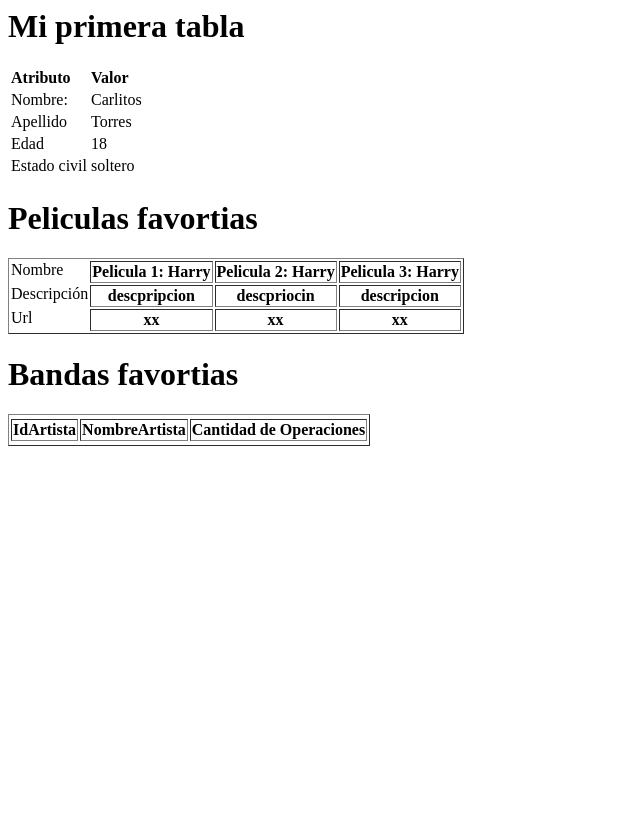
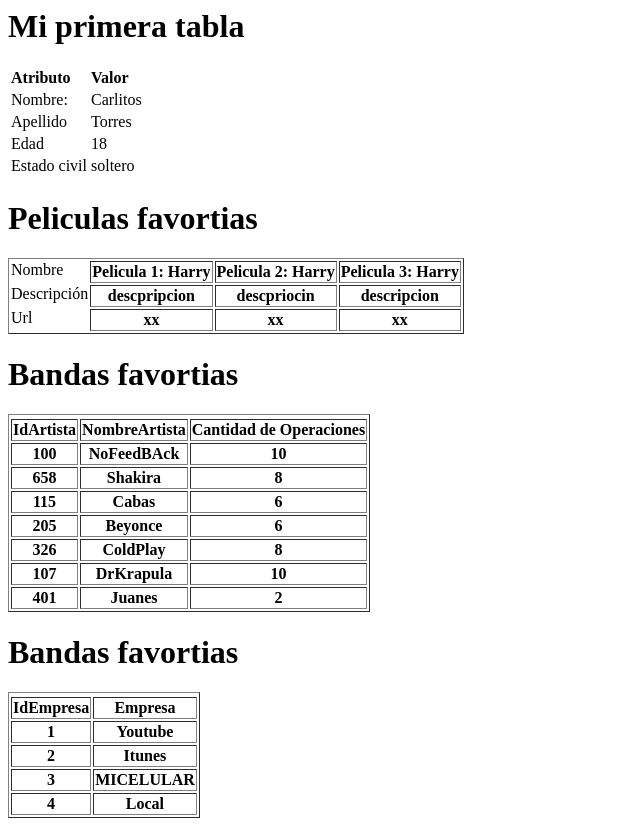
Before and after one commit to CristianAbril/clasesarreglos, an Angular app: page / in a window 1280 px wide. Shown: the whole page, without its empty margins (0-640 px from the left). Before the commit the page ends 800 px from the top, so only its background shows below. Built offline with nearby package versions, Linux system fonts and the light colour scheme.

Commit message:
6 files modified

```diff
--- a/src/app/app.component.html
+++ b/src/app/app.component.html
@@ -1,3 +1,4 @@
 <app-persona></app-persona>
 <app-pelicula></app-pelicula>
 <app-banda></app-banda>
+<app-empresa></app-empresa>
--- a/src/banda/banda.component.html
+++ b/src/banda/banda.component.html
@@ -9,6 +9,52 @@
   </tr>
   <tr>
 
+    <th> {{artistas[0].id}}</th>
+    <th> {{artistas[0].nombre}}</th>
+    <th> {{artistas[0].operaciones}}</th>
+
+  </tr>
+  <tr>
+
+    <th> {{artistas[1].id}}</th>
+    <th> {{artistas[1].nombre}}</th>
+    <th> {{artistas[1].operaciones}}</th>
+
+  </tr>
+  <tr>
+
+    <th> {{artistas[2].id}}</th>
+    <th> {{artistas[2].nombre}}</th>
+    <th> {{artistas[2].operaciones}}</th>
+
+  </tr>
+  <tr>
+
+    <th> {{artistas[3].id}}</th>
+    <th> {{artistas[3].nombre}}</th>
+    <th> {{artistas[3].operaciones}}</th>
+
+  </tr>
+  <tr>
+
+    <th> {{artistas[4].id}}</th>
+    <th> {{artistas[4].nombre}}</th>
+    <th> {{artistas[4].operaciones}}</th>
+
+  </tr>
+  <tr>
+
+    <th> {{artistas[5].id}}</th>
+    <th> {{artistas[5].nombre}}</th>
+    <th> {{artistas[5].operaciones}}</th>
+
+  </tr>
+  <tr>
+
+    <th> {{artistas[6].id}}</th>
+    <th> {{artistas[6].nombre}}</th>
+    <th> {{artistas[6].operaciones}}</th>
+
   </tr>
 
 
--- a/src/banda/banda.component.ts
+++ b/src/banda/banda.component.ts
@@ -1,4 +1,4 @@
-import { Component} from '@angular/core';
+import { Component, OnInit } from '@angular/core';
 import {Artistaa}  from './Artista';
 
 @Component({
@@ -6,16 +6,21 @@ import {Artistaa}  from './Artista';
   templateUrl: './banda.component.html',
   styleUrls: ['./banda.component.css']
 })
+
 export class Artista1{
+   artistas:Artistaa[];
 
-  artistas:Artistaa[];
-
-  constructor(){
+    constructor(){
+    this.artistas = [];
+   this.artistas.push(new Artistaa("100","NoFeedBAck","10","1"));
+  this.artistas.push(new Artistaa("658","Shakira","8","1"));
+  this.artistas.push(new Artistaa("115","Cabas","6","2"));
+  this.artistas.push(new Artistaa("205","Beyonce","6","2"));
+  this.artistas.push(new Artistaa("326","ColdPlay","8","3"));
+  this.artistas.push(new Artistaa("107","DrKrapula","10","4"));
+  this.artistas.push(new  Artistaa("401","Juanes","2","4"));
 
 
-
-  }
-
-
+    }
 
 }
--- a/src/empresa/Empresa.ts
+++ b/src/empresa/Empresa.ts
@@ -1,9 +1,6 @@
 export class Empresaa{
   id : string
 	nombre : string
-
-
-
 
   constructor(idA : string, nom : string) {
     this.id=idA
--- a/src/empresa/empresa.component.html
+++ b/src/empresa/empresa.component.html
@@ -6,10 +6,21 @@
     <th> Empresa</th>
   </tr>
   <tr>
-    <th> {{empresass[artistas[1].idE].id}}</th>
-    <th> {{empresass[artistas[1].idE].nombre}}</th>
+    <th> {{empresas[0].id}}</th>
+    <th> {{empresas[0].nombre}}</th>
+  </tr>
+  <tr>
+    <th> {{empresas[1].id}}</th>
+    <th> {{empresas[1].nombre}}</th>
+  </tr>
+  <tr>
+    <th> {{empresas[2].id}}</th>
+    <th> {{empresas[2].nombre}}</th>
+  </tr>
+  <tr>
+    <th> {{empresas[3].id}}</th>
+    <th> {{empresas[3].nombre}}</th>
   </tr>
 
 
-
 </table>
--- a/src/empresa/empresa.component.ts
+++ b/src/empresa/empresa.component.ts
@@ -10,12 +10,12 @@ import {Empresaa}  from './Empresa';
 export class Empresa1{
     empresas:Empresaa[];
     constructor(){
-      this.empresas=new Empresaa[4]();
+     this.empresas = [];
 
-      this.empresas[1]=new  Empresaa("1","Youtube");
-      this.empresas[2]=new  Empresaa("2","Itunes");
-      this.empresas[3]=new  Empresaa("3","MICELULAR");
-      this.empresas[4]=new  Empresaa("4","Local");
+      this.empresas.push(new  Empresaa("1","Youtube"));
+      this.empresas.push(new  Empresaa("2","Itunes"));
+      this.empresas.push(new  Empresaa("3","MICELULAR"));
+      this.empresas.push(new  Empresaa("4","Local"));
 
     }
 
```
